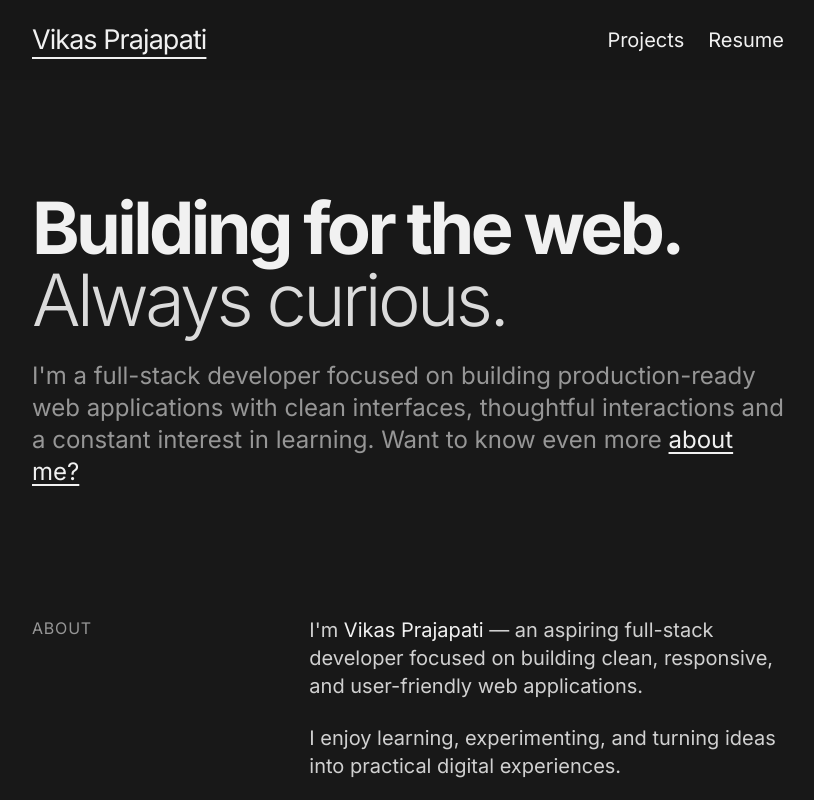
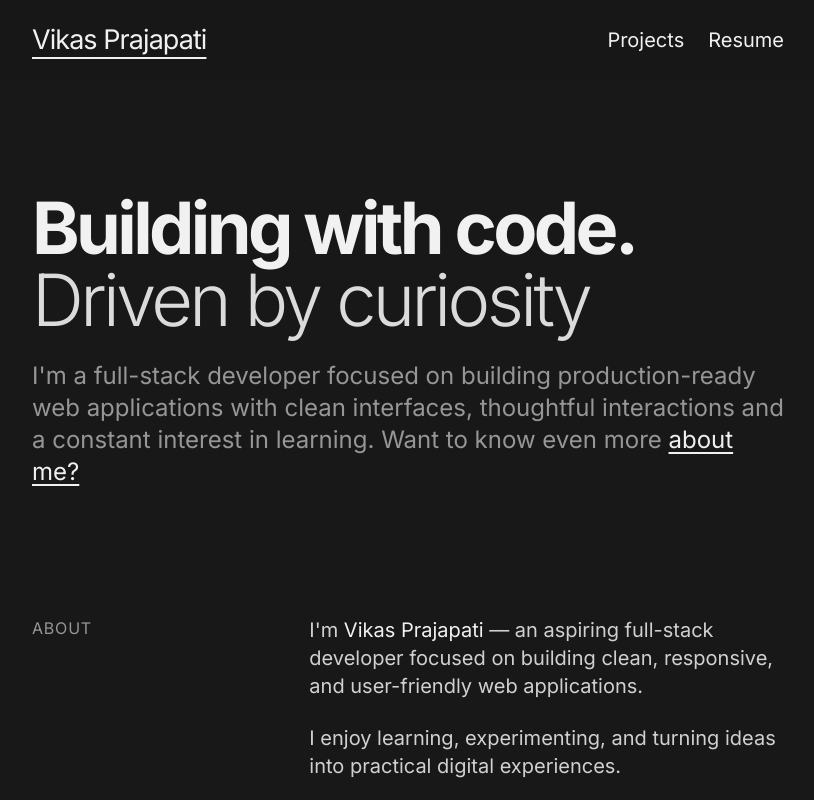
Before and after one commit to vikasprajapati3/portfolio, a React (Vite) app: page / in a window 1280 px wide. Shown: the top 800 px of the page, without its empty margins (232-1046 px from the left). Built offline with nearby package versions, Linux system fonts and the light colour scheme; no server answers.

Commit message:
Update Hero component text content

```diff
--- a/src/components/Hero.jsx
+++ b/src/components/Hero.jsx
@@ -3,8 +3,8 @@ export default function Hero() {
         <section id="top" className="pt-40 md:pt-48 pb-32">
             <div className="max-w-container mx-auto px-6">
                 <h1 className="text-5xl md:text-7xl font-bold leading-[0.98] tracking-[-0.05em]">
-                    <span className="block">Building for the web.</span>
-                    <span className="block font-light text-ink/90">Always curious.</span>
+                    <span className="block">Building with code.</span>
+                    <span className="block font-light text-ink/90">Driven by curiosity</span>
                 </h1>
 
                 <p className="mt-6 text-lg md:text-2xl text-muted leading-relaxed max-w-[850px]">
```
